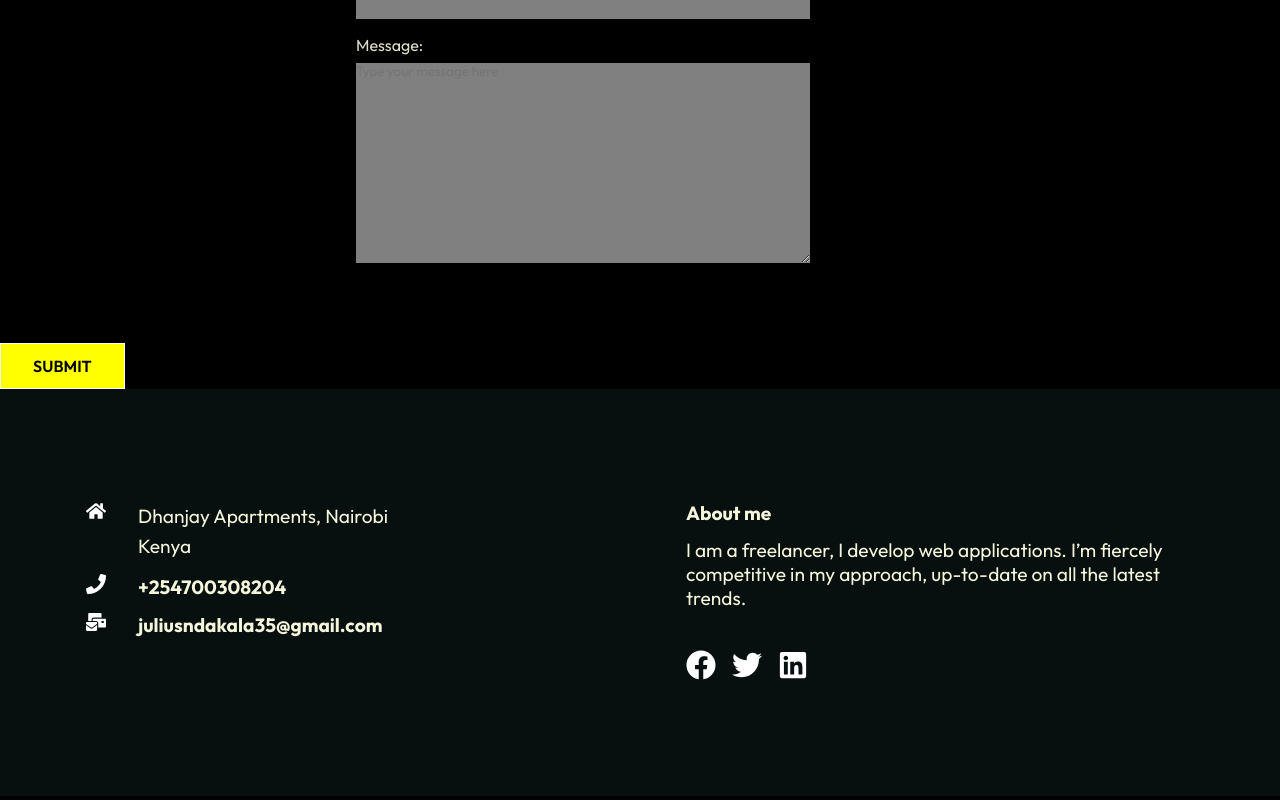
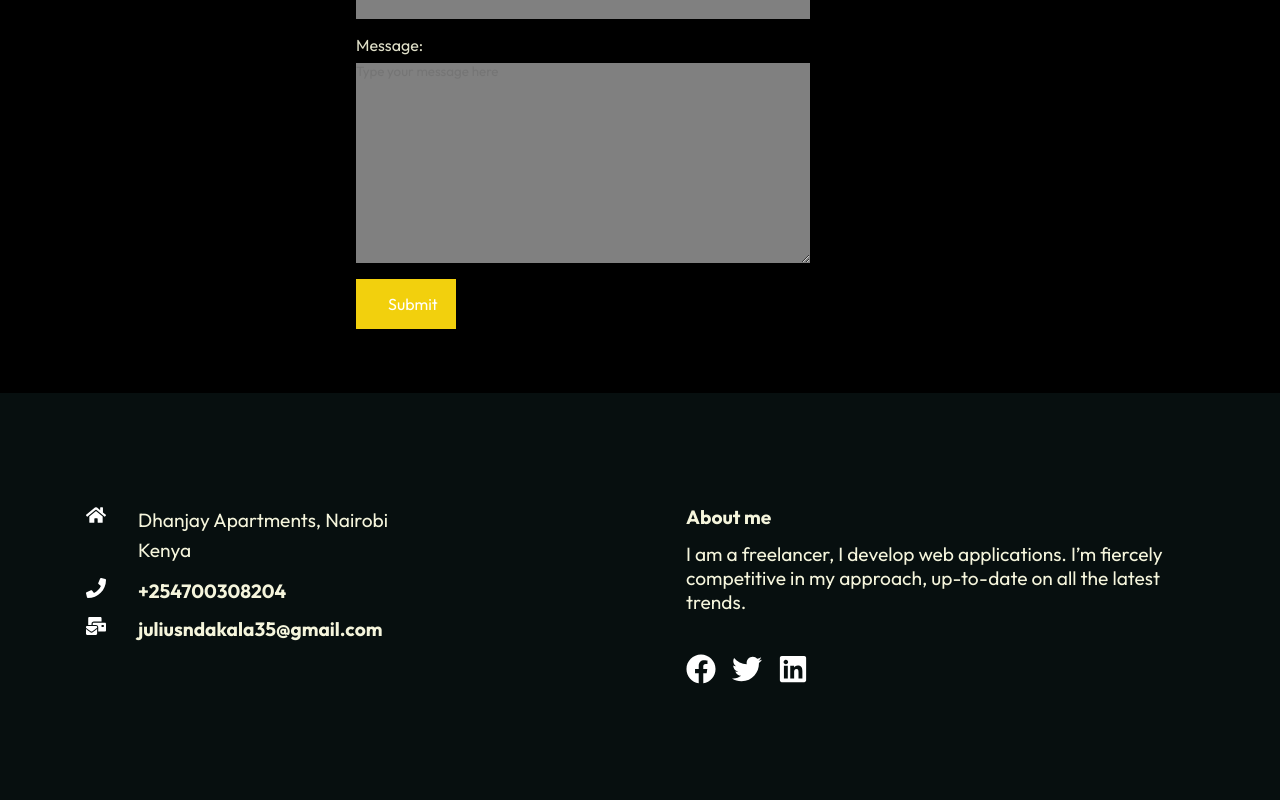
Before and after one commit to ndakalajulius/Myportfolio, a React (Create React App) app: page /contact in a window 1280 px wide. Shown: the part 657-1457 px from the top of the page. Built offline with nearby package versions, Linux system fonts and the light colour scheme.

Commit message:
made changes

```diff
--- a/src/components/Forms.js
+++ b/src/components/Forms.js
@@ -11,8 +11,8 @@ function Forms() {
         <input type="email" />
         <label>Message:</label>
         <textarea rows="6" placeholder="Type your message here"></textarea>
+        <button className="btn1"> Submit </button>
       </form>
-      <button className="btn"> Submit </button>
     </div>
   );
 }
--- a/src/components/FormsStyles.css
+++ b/src/components/FormsStyles.css
@@ -29,3 +29,17 @@ form textarea {
   color: beige;
   width: 80%;
 }
+.btn1 {
+  background-color: rgb(242, 208, 13);
+  border: none;
+  color: white;
+  padding: 15px 32px;
+  text-align: center;
+  text-decoration: none;
+  display: inline-block;
+  font-size: 16px;
+  height: 50px;
+  width: 100px;
+
+
+}
--- a/src/components/WorkCard.js
+++ b/src/components/WorkCard.js
@@ -16,10 +16,6 @@ const WorkCard = (props) => {
               <NavLink to={props.view} className="btn">
                 View{" "}
               </NavLink>
-              <NavLink to="url.com" className="btn">
-                {" "}
-                source{" "}
-              </NavLink>
             </div>
           </div>
         </div>
--- a/src/components/WorkCardData.js
+++ b/src/components/WorkCardData.js
@@ -1,26 +1,20 @@
-import pro1 from "../assets/project1.png"
-import pro2 from "../assets/project2.png"
-import pro3 from "../assets/project3.png"
+import pro1 from "../assets/project1.png";
+import pro2 from "../assets/project2.png";
 
 const projectCardData = [
-    {
+  {
     imgsrc: pro1,
-    title: "Ecommerce website Design",
-    text: "SunCulture is an equal opportunity employer. All qualified applicants will receive consideration for employment without regard to age, ancestry, color, family or medical care leave, gender identity or expression, genetic information, marital status, medical condition, national origin, physical or mental disability, political affiliation, protected veteran status, race, religion, sex (including pregnancy), sexual orientation, or any other characteristic protected by applicable laws, regulations, and ordinances.  ",
-    view: "https://www.youtube.com/watch?v=bElhxzQweYQ&list=RDEMx5u1lxGJ9zeJ7OsoHFWGsw&start_radio=1&rv=z8zzyM3G9_A "
-},
-{
+    title: "BookShop Management system",
+    text: "Bookshop Management System is a application that helps to keep track of all the book and customer records . command-line-tool console-application terminal-app book-management-system bookshop-management-project. ",
+    view: "https://pioneer-managers.netlify.app/ ",
+  },
+
+  {
     imgsrc: pro2,
-    title: "Courese of web design",
-    text: "Knowing that these single variables contain a list of elements, you might want to create a list of these elements so that you can perform individual functions with them and much more. This is where the loop comes into play. ",
-    view: "https://www.youtube.com/watch?v=bElhxzQweYQ&list=RDEMx5u1lxGJ9zeJ7OsoHFWGsw&start_radio=1&rv=z8zzyM3G9_A "
-},
-{
-    imgsrc: pro3,
-    title: " website Design",
-    text: "SunCulture is an equal opportunity employer. All qualified applicants will receive consideration for employment without regard to age, ancestry, color, family or medical care leave, gender identity or expression, genetic information, marital status, medical condition, national origin, physical or mental disability, political affiliation, protected veteran status, race, religion, sex (including pregnancy), sexual orientation, or any other characteristic protected by applicable laws, regulations, and ordinances.  ",
-    view: "https://www.youtube.com/watch?v=bElhxzQweYQ&list=RDEMx5u1lxGJ9zeJ7OsoHFWGsw&start_radio=1&rv=z8zzyM3G9_A "
-},
+    title: " Event management",
+    text: "An Event Management System provides campus event planners a flexible, fully integrated solution to simplify the event management process and keep your customers, faculty and students happy, while maintaining important reports and data for making real estate and future planning decisions. ",
+    view: "https://events-hub-kenya.vercel.app/",
+  },
 ];
 
 export default projectCardData;
--- a/src/components/WorkCardStyles.css
+++ b/src/components/WorkCardStyles.css
@@ -5,8 +5,7 @@
 .project-container{
     max-width: 1140px;
     margin: auto;
-    display: grid;
-    grid-template-columns: repeat(3 ,1fr);
+    grid-template-columns: repeat(2 ,1fr);
     grid-gap: 40px;
     margin-bottom: 5rem;
 }
```
Also changed, not shown: src/assets/project1.png, src/assets/project2.png.
